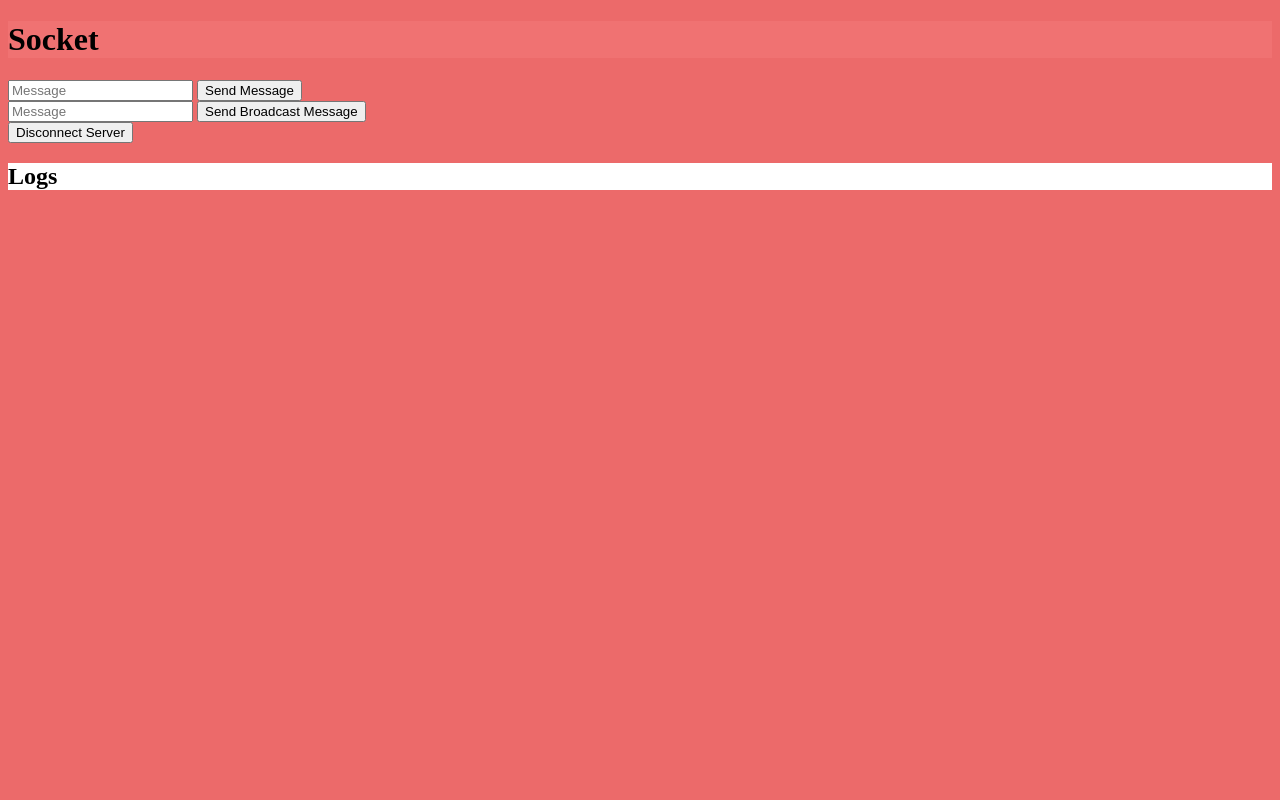
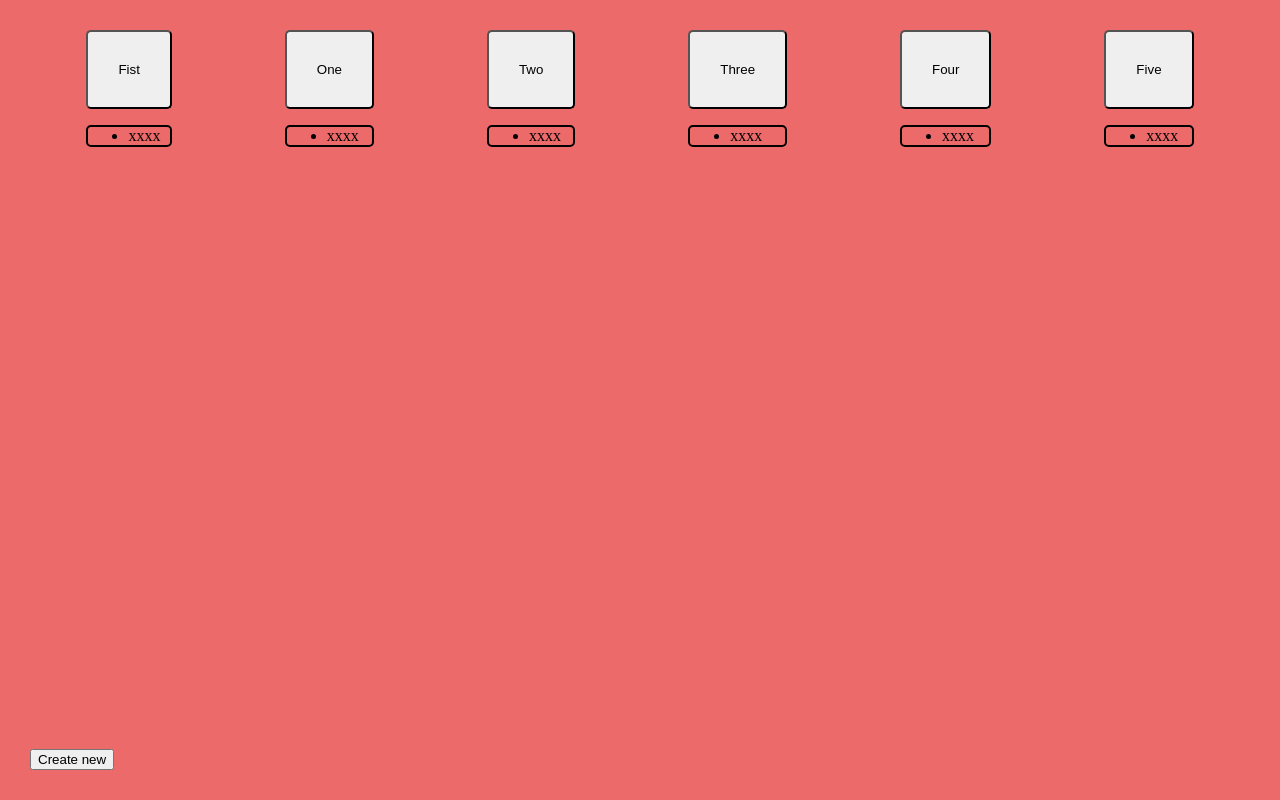
Before and after one commit to jloovet/flasktest, a Flask app: page / in a window 1280 px wide. Run offline with Flask 2, Linux system fonts and the light colour scheme; some libraries are stand-ins or nearby versions.

Commit message:
added buttons flex and style

```diff
--- a/templates/index.html
+++ b/templates/index.html
@@ -24,33 +24,89 @@
                 socket.emit('my_event', {data: $('#emit_data').val()});
                 return false;
             });
-            $('form#broadcast').submit(function(event) {
-                socket.emit('my_broadcast_event', {data: $('#broadcast_data').val()});
-                return false;
-            });
-            $('form#disconnect').submit(function(event) {
-                socket.emit('disconnect_request');
-                return false;
-            });
+
         });
+        function vote(option) { console.log("Val: " + option) }
     </script>
+
+    <!-- some style stuff -->
+    <style>
+        .vote {
+            padding: 30px;
+            border-radius: 5px;}
+
+        .voters {
+            border: 2px solid black;
+            border-radius: 5px;
+        }
+
+        #page {
+            padding: 30px;
+            box-sizing: border-box;
+            display: flex;
+            flex-direction: column;
+            width: 100%;
+            height: 100vh;
+            justify-content: space-between;
+        }
+        #vote-area {
+            display: flex;
+            flex-direction: row;
+            justify-content: space-around;
+        }
+    </style>
+
 </head>
-<body style="background-color:rgb(236, 106, 106);">
+<body style="background-color:rgb(236, 106, 106); margin: 0;">
 
-    <h1 style="background-color:rgb(240, 114, 114);">Socket</h1>
-    <form id="emit" method="POST" action='#'>
-        <input type="text" name="emit_data" id="emit_data" placeholder="Message">
-        <input type="submit" value="Send Message">
-    </form>
-    <form id="broadcast" method="POST" action='#'>
-        <input type="text" name="broadcast_data" id="broadcast_data" placeholder="Message">
-        <input type="submit" value="Send Broadcast Message">
-    </form>
+    <div id ="page">
+        <!-- use flexbox -->
+        <div id="vote-area">
+            <div id="option-0" class="option">
+                <button class="vote" onclick="vote(0)"> Fist</button>
+                <ul class="voters">
+                    <li>xxxx</li>
+                </ul>
+            </div>
+            <div id="option-1" class="option">
+                <button class="vote" onclick="vote(1)"> One</button>
+                <ul class="voters">
+                    <li>xxxx</li>
+                </ul>
+            </div>
+            <div id="option-2" class="option">
+                <button class="vote" onclick="vote(2)"> Two</button>
+                <ul class="voters">
+                    <li>xxxx</li>
+                </ul>
+            </div>
+            <div id="option-3" class="option">
+                <button class="vote" onclick="vote(3)"> Three</button>
+                <ul class="voters">
+                    <li>xxxx</li>
+                </ul>
+            </div>
+            <div id="option-4" class="option">
+                <button class="vote" onclick="vote(4)"> Four</button>
+                <ul class="voters">
+                    <li>xxxx</li>
+                </ul>
+            </div>
+            <div id="option-5" class="option">
+                <button class="vote" onclick="vote(5)"> Five</button>
+                <ul class="voters">
+                    <li>xxxx</li>
+                </ul>
+            </div>
 
-    <form id="disconnect" method="POST" action="#">
-        <input type="submit" value="Disconnect Server">
-    </form>
-    <h2 style="background-color:white;">Logs</h2>
-    <div id="log" ></div>
+        </div>
+
+        <div id="controls">
+            <button>
+                Create new
+            </button>
+        </div>
+    </div>
+
 </body>
 </html>
```
